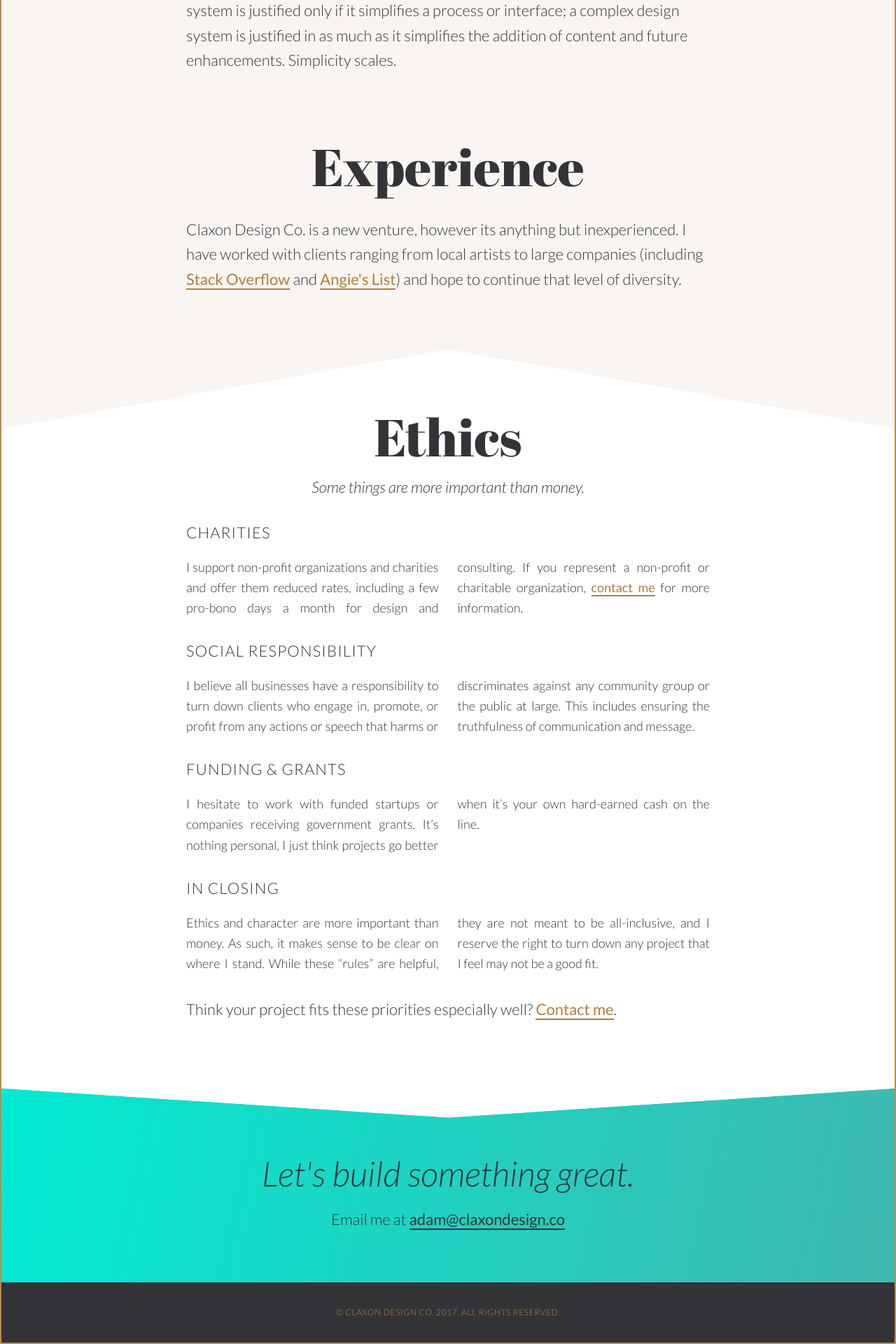
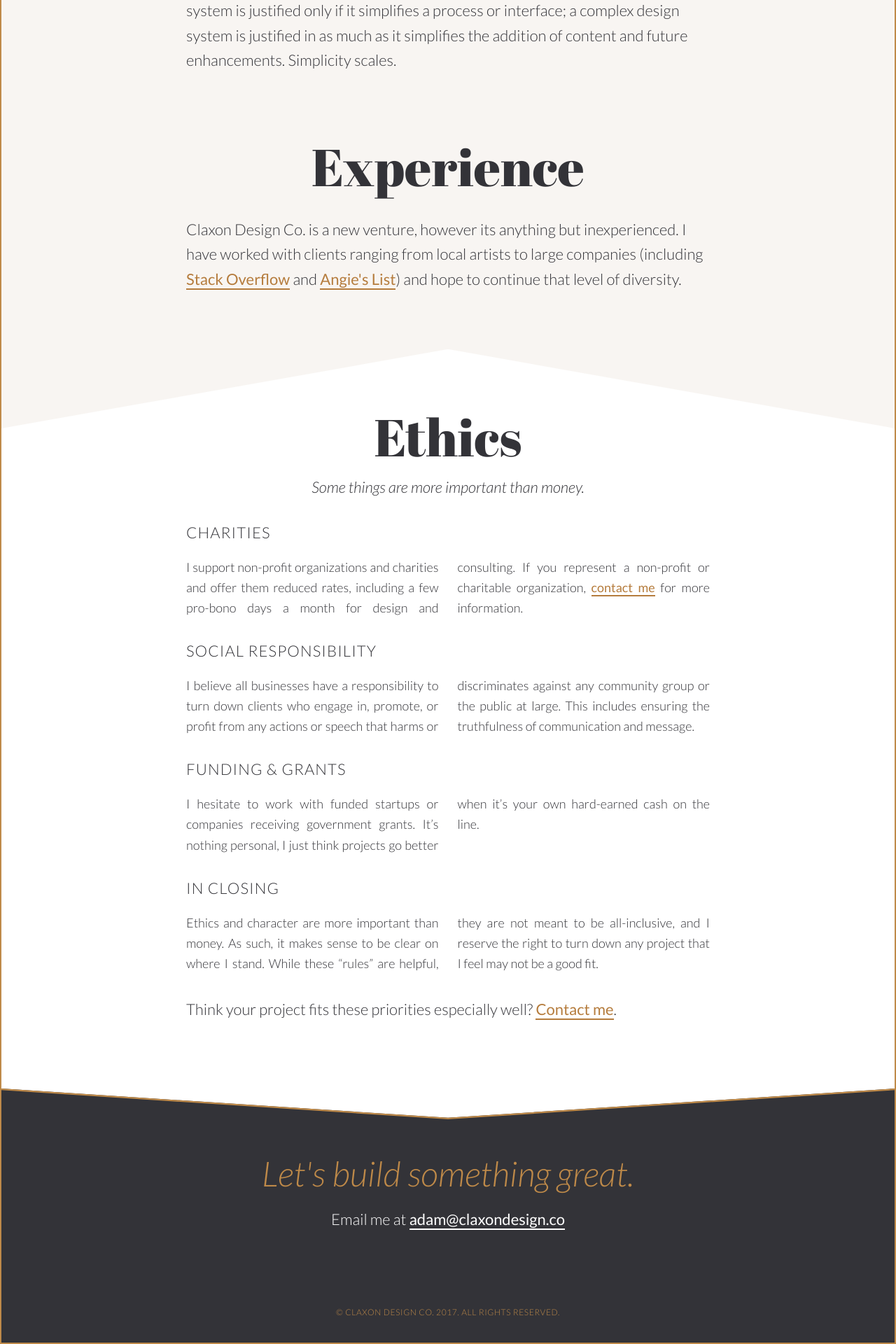
Before and after one commit to claxondesignco/claxondesignco.github.io, a Jekyll site: the page built from index.html, in a window 1280 px wide. Shown: the part 691-2611 px from the top of the page at 70% size. Built offline with Jekyll 4.4.1, drawn with Linux system fonts in a browser that asks for light colours.

Commit message:
Restyled cat section.

```diff
--- a/_sass/_cta.sass
+++ b/_sass/_cta.sass
@@ -1,18 +1,19 @@
 .section.cta
-  background: $accent
-  background-image: -webkit-gradient(linear, left top, right bottom, from(#00ead2), to(#40b8af))
-  background-image: -webkit-linear-gradient(left top, #00ead2, #40b8af)
-  background-image: -moz-linear-gradient(left top, #00ead2, #40b8af)
-  background-image: -o-linear-gradient(left top, #00ead2, #40b8af)
-  background-image: -ms-linear-gradient(left top, #00ead2, #40b8af)
-  background-image: linear-gradient(left top, #00ead2, #40b8af)
-  filter: progid:DXImageTransform.Microsoft.gradient(GradientType=1,StartColorStr='#00ead2', EndColorStr='#40b8af')
-  color: $text
+  background: $text
+  // background-image: -webkit-gradient(linear, left top, right bottom, from(#00ead2), to(#40b8af))
+  // background-image: -webkit-linear-gradient(left top, #00ead2, #40b8af)
+  // background-image: -moz-linear-gradient(left top, #00ead2, #40b8af)
+  // background-image: -o-linear-gradient(left top, #00ead2, #40b8af)
+  // background-image: -ms-linear-gradient(left top, #00ead2, #40b8af)
+  // background-image: linear-gradient(left top, #00ead2, #40b8af)
+  // filter: progid:DXImageTransform.Microsoft.gradient(GradientType=1,StartColorStr='#00ead2', EndColorStr='#40b8af')
+  color: #FFF
   -webkit-clip-path: polygon(50% 15%, 100% 0, 100% 100%, 0 100%, 0 0)
   clip-path: polygon(50% 15%, 100% 0, 100% 100%, 0 100%, 0 0)
   padding: ms(8) 5% ms(4)
   margin-top: -(ms(4))
   text-align: center
+  position: relative
 
   @include small
     padding: ms(8) ms(3) ms(4)
@@ -21,9 +22,23 @@
     padding: ms(8) ms(3) ms(4)
     margin-top: -(ms(7))
 
+  &::before
+    content: ""
+    top: -84.2%
+    position: absolute
+    height: 100%
+    left: 0
+    right: 0
+    bottom: 0
+    z-index: 0
+    background: $brand
+    -webkit-clip-path: polygon(100% 0, 100% 85%, 50% 100%, 0 85%, 0 0)
+    clip-path: polygon(100% 0, 100% 85%, 50% 100%, 0 85%, 0 0)
+
   .section__subhead
     font-size: ms(3)
     margin-bottom: ms(-4)
+    color: $brand
 
     @include small
       font-size: ms(4)
@@ -34,7 +49,7 @@
       margin-bottom: ms(0)
 
   a
-    color: $text
+    color: #FFF
 
     &:hover
       color: #fff
--- a/_sass/_mixins.sass
+++ b/_sass/_mixins.sass
@@ -6,7 +6,7 @@ $line-height:        1.618
 
 $text:               #333338
 $background:         #F8F5F2
-$brand:              #BF8A49
+$brand:              #BF8A49 //#d9a25c
 $brand-on-white:     #B57C3D
 $accent:             #09d2c1 //#5dc8be
 $accent-on-white:    darken($accent, 17%)
```
